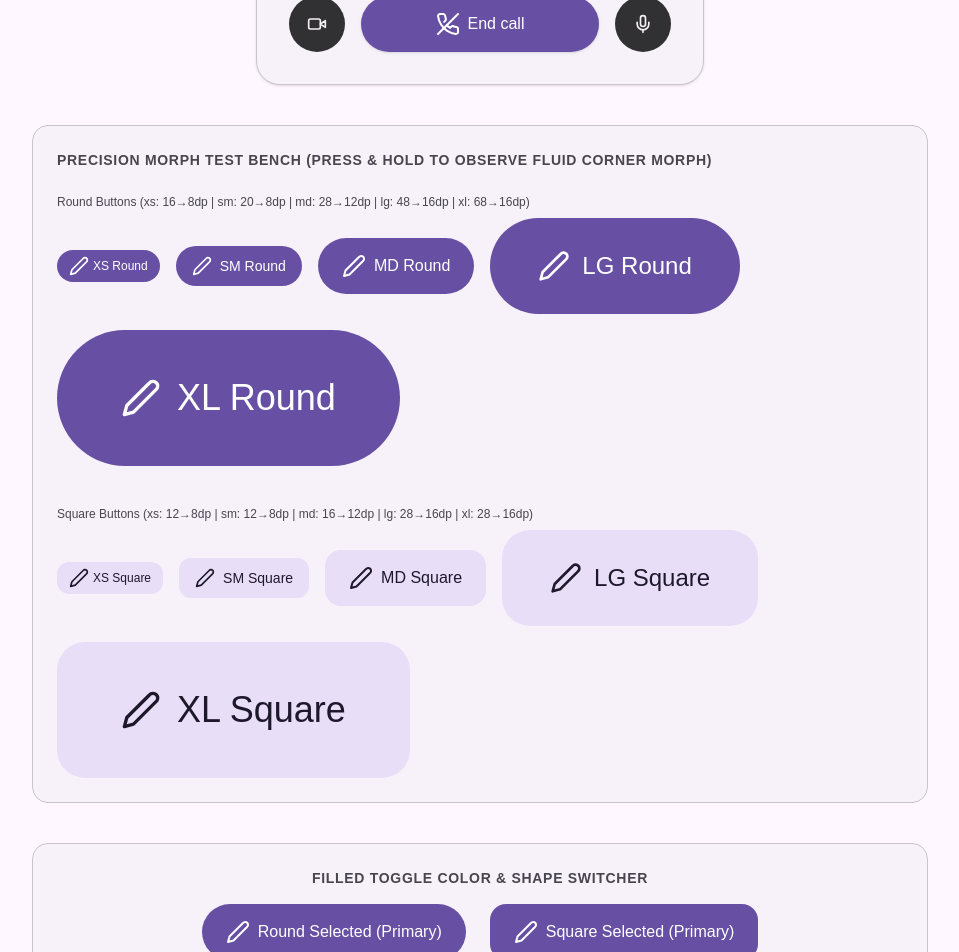
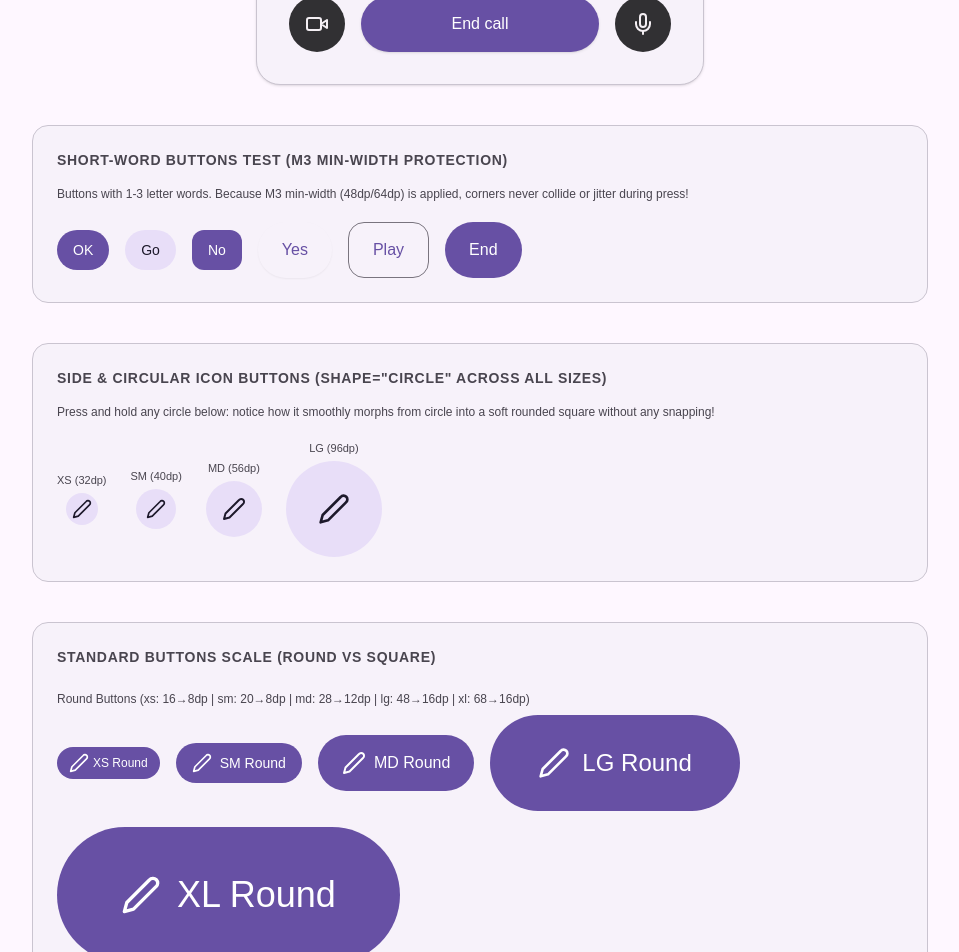
Before and after one commit to Nathan-Mwai/material-3-web, a Next.js app in the folder apps/m3/: page / in a window 1280 px wide. Shown: the part 260-1212 px from the top of the page, without its empty margins (160-1119 px from the left). Built offline with nearby package versions, Linux system fonts and the light colour scheme.

Commit message:
feat: add circle shape variant and min-width constraints to button component

```diff
--- a/apps/m3/app/page.tsx
+++ b/apps/m3/app/page.tsx
@@ -86,10 +86,10 @@ export default function Page() {
       <div className="w-full max-w-4xl flex justify-between items-center pb-4 border-b border-outline-variant">
         <div>
           <h1 className="text-xl font-semibold tracking-tight">
-            Material 3 Button Smooth Morph & Measurements
+            Material 3 Side Icons & Short Words Morph Test
           </h1>
           <p className="text-xs text-on-surface-variant mt-1">
-            Exact numeric border radii (no 9999px clamping). Press and hold to watch the corners fluidly pull inward to compact radii!
+            Circular side icons now use shape="circle" with exact radii. Short words respect M3 min-width to prevent jitter.
           </p>
         </div>
         <Button
@@ -113,37 +113,36 @@ export default function Page() {
         </div>
 
         <div className="flex items-center justify-center gap-4 w-full">
-          {/* Video Toggle */}
+          {/* 1. Video Toggle: Uses shape="circle" size="md" (56px circle: 28dp -> 12dp smooth morph) */}
           <Button
             variant="outlined"
-            shape="round"
+            shape="circle"
+            size="md"
             selected={videoOn}
-            className="size-14 p-0 rounded-full shrink-0"
             onClick={() => setVideoOn((v) => !v)}
             aria-label="Toggle camera"
           >
             <VideoIcon />
           </Button>
 
-          {/* End Call / Rejoin Call */}
+          {/* 2. End Call / Rejoin Call: 56px height, morphs from 28dp -> 12dp smoothly */}
           <Button
             variant="filled"
             shape="round"
             size="md"
             selected={callActive}
             className="flex-1 px-8 text-base shadow-sm"
-            leadingIcon={<PhoneOffIcon />}
             onClick={() => setCallActive((prev) => !prev)}
           >
-            {callActive ? "End call" : "Rejoin call"}
+            {callActive ? "End call" : "Ask to Join"}
           </Button>
 
-          {/* Mic Toggle */}
+          {/* 3. Mic Toggle: Uses shape="circle" size="md" (56px circle: 28dp -> 12dp smooth morph) */}
           <Button
             variant="outlined"
-            shape="round"
+            shape="circle"
+            size="md"
             selected={micOn}
-            className="size-14 p-0 rounded-full shrink-0"
             onClick={() => setMicOn((m) => !m)}
             aria-label="Toggle microphone"
           >
@@ -152,13 +151,69 @@ export default function Page() {
         </div>
       </section>
 
-      {/* Interactive Morph Tester: Round vs Square Across All 5 Sizes */}
+      {/* Short-Word Buttons Test (Testing M3 min-width to verify no jitter) */}
+      <section className="w-full max-w-4xl p-6 rounded-2xl bg-surface-container-low border border-outline-variant flex flex-col gap-4">
+        <h2 className="text-sm font-semibold uppercase tracking-wider text-on-surface-variant">
+          Short-Word Buttons Test (M3 Min-Width Protection)
+        </h2>
+        <p className="text-xs text-on-surface-variant">
+          Buttons with 1-3 letter words. Because M3 min-width (48dp/64dp) is applied, corners never collide or jitter during press!
+        </p>
+        <div className="flex flex-wrap items-center gap-4 mt-1">
+          <Button size="sm" shape="round">OK</Button>
+          <Button size="sm" shape="round" variant="tonal">Go</Button>
+          <Button size="sm" shape="square" variant="filled">No</Button>
+          <Button size="md" shape="round" variant="elevated">Yes</Button>
+          <Button size="md" shape="square" variant="outlined">Play</Button>
+          <Button size="md" shape="round" variant="filled">End</Button>
+        </div>
+      </section>
+
+      {/* Circular Icon Buttons Across All 5 Sizes */}
+      <section className="w-full max-w-4xl p-6 rounded-2xl bg-surface-container-low border border-outline-variant flex flex-col gap-4">
+        <h2 className="text-sm font-semibold uppercase tracking-wider text-on-surface-variant">
+          Side & Circular Icon Buttons (shape="circle" across all sizes)
+        </h2>
+        <p className="text-xs text-on-surface-variant">
+          Press and hold any circle below: notice how it smoothly morphs from circle into a soft rounded square without any snapping!
+        </p>
+        <div className="flex flex-wrap items-center gap-6 mt-1">
+          <div className="flex flex-col items-center gap-1">
+            <span className="text-[11px] text-on-surface-variant">XS (32dp)</span>
+            <Button shape="circle" size="xs" variant="tonal">
+              <EditIcon />
+            </Button>
+          </div>
+
+          <div className="flex flex-col items-center gap-1">
+            <span className="text-[11px] text-on-surface-variant">SM (40dp)</span>
+            <Button shape="circle" size="sm" variant="tonal">
+              <EditIcon />
+            </Button>
+          </div>
+
+          <div className="flex flex-col items-center gap-1">
+            <span className="text-[11px] text-on-surface-variant">MD (56dp)</span>
+            <Button shape="circle" size="md" variant="tonal">
+              <EditIcon />
+            </Button>
+          </div>
+
+          <div className="flex flex-col items-center gap-1">
+            <span className="text-[11px] text-on-surface-variant">LG (96dp)</span>
+            <Button shape="circle" size="lg" variant="tonal">
+              <EditIcon />
+            </Button>
+          </div>
+        </div>
+      </section>
+
+      {/* Precision Morph Test Bench for Standard Buttons */}
       <section className="w-full max-w-4xl p-6 rounded-2xl bg-surface-container-low border border-outline-variant flex flex-col gap-6">
         <h2 className="text-sm font-semibold uppercase tracking-wider text-on-surface-variant">
-          Precision Morph Test Bench (Press & Hold to observe fluid corner morph)
+          Standard Buttons Scale (Round vs Square)
         </h2>
 
-        {/* Round (Family A: Half-Height → Compact Family C) */}
         <div className="flex flex-col gap-2">
           <span className="text-xs text-on-surface-variant font-medium">
             Round Buttons (xs: 16→8dp | sm: 20→8dp | md: 28→12dp | lg: 48→16dp | xl: 68→16dp)
@@ -172,7 +227,6 @@ export default function Page() {
           </div>
         </div>
 
-        {/* Square (Family B: Curved → Compact Family C) */}
         <div className="flex flex-col gap-2 mt-4">
           <span className="text-xs text-on-surface-variant font-medium">
             Square Buttons (xs: 12→8dp | sm: 12→8dp | md: 16→12dp | lg: 28→16dp | xl: 28→16dp)
@@ -186,36 +240,6 @@ export default function Page() {
           </div>
         </div>
       </section>
-
-      {/* Filled Toggle Switcher */}
-      <section className="w-full max-w-4xl p-6 rounded-2xl bg-surface-container-low border border-outline-variant flex flex-col items-center gap-4">
-        <h2 className="text-sm font-semibold uppercase tracking-wider text-on-surface-variant">
-          Filled Toggle Color & Shape Switcher
-        </h2>
-        <div className="flex flex-wrap items-center justify-center gap-6">
-          <Button
-            variant="filled"
-            shape="round"
-            size="md"
-            selected={filledToggle}
-            leadingIcon={<EditIcon />}
-            onClick={() => setFilledToggle((prev) => !prev)}
-          >
-            {filledToggle ? "Round Selected (Primary)" : "Round Unselected (Surface)"}
-          </Button>
-
-          <Button
-            variant="filled"
-            shape="square"
-            size="md"
-            selected={filledToggle}
-            leadingIcon={<EditIcon />}
-            onClick={() => setFilledToggle((prev) => !prev)}
-          >
-            {filledToggle ? "Square Selected (Primary)" : "Square Unselected (Surface)"}
-          </Button>
-        </div>
-      </section>
     </main>
   );
 }
--- a/apps/m3/registry/material-v1/ui/button.tsx
+++ b/apps/m3/registry/material-v1/ui/button.tsx
@@ -5,9 +5,9 @@ import * as React from "react";
 
 export const buttonVariants = cva(
   [
-    // Base layout, interactive behavior, and accessible touch target
+    // Base layout, interactive behavior, GPU compositing, and accessible touch target
     "relative inline-flex items-center justify-center shrink-0 select-none",
-    "font-medium whitespace-nowrap outline-none cursor-pointer",
+    "font-medium whitespace-nowrap outline-none cursor-pointer transform-gpu",
     // Fluid shape morph transition: 500ms release, 300ms press compression
     "transition-[border-radius,transform,box-shadow,background-color,color,opacity] duration-500 ease-out active:duration-300 active:scale-[0.98]",
     // Accessible touch target (48x48px min)
@@ -31,6 +31,7 @@ export const buttonVariants = cva(
       shape: {
         round: "",
         square: "",
+        circle: "aspect-square p-0 min-w-0",
       },
       size: {
         // Size dimensions, padding, icon sizing, and Family C compact pressed morph
@@ -48,19 +49,26 @@ export const buttonVariants = cva(
     },
 
     compoundVariants: [
-      // Family A: Exact half-height resting radii (replaces 9999px so transitions animate without browser clamping)
-      { shape: "round", size: "xs", className: "rounded-[16px]" },
-      { shape: "round", size: "sm", className: "rounded-[20px]" },
-      { shape: "round", size: "md", className: "rounded-[28px]" },
-      { shape: "round", size: "lg", className: "rounded-[48px]" },
-      { shape: "round", size: "xl", className: "rounded-[68px]" },
+      // Family A: Round buttons with M3 min-width (prevents corner overlap calculation on short words)
+      { shape: "round", size: "xs", className: "rounded-[16px] min-w-[48px]" },
+      { shape: "round", size: "sm", className: "rounded-[20px] min-w-[48px]" },
+      { shape: "round", size: "md", className: "rounded-[28px] min-w-[64px]" },
+      { shape: "round", size: "lg", className: "rounded-[48px] min-w-[96px]" },
+      { shape: "round", size: "xl", className: "rounded-[68px] min-w-[128px]" },
 
-      // Family B: Square button subtle resting radii mapped to container height
-      { shape: "square", size: "xs", className: "rounded-[12px]" },
-      { shape: "square", size: "sm", className: "rounded-[12px]" },
-      { shape: "square", size: "md", className: "rounded-[16px]" },
-      { shape: "square", size: "lg", className: "rounded-[28px]" },
-      { shape: "square", size: "xl", className: "rounded-[28px]" },
+      // Family B: Square buttons with subtle curved resting radii
+      { shape: "square", size: "xs", className: "rounded-[12px] min-w-[48px]" },
+      { shape: "square", size: "sm", className: "rounded-[12px] min-w-[48px]" },
+      { shape: "square", size: "md", className: "rounded-[16px] min-w-[64px]" },
+      { shape: "square", size: "lg", className: "rounded-[28px] min-w-[96px]" },
+      { shape: "square", size: "xl", className: "rounded-[28px] min-w-[128px]" },
+
+      // Circle shape: Exact half-dimension radii for circular icon buttons
+      { shape: "circle", size: "xs", className: "w-8 rounded-[16px]" },
+      { shape: "circle", size: "sm", className: "w-10 rounded-[20px]" },
+      { shape: "circle", size: "md", className: "w-14 rounded-[28px]" },
+      { shape: "circle", size: "lg", className: "w-24 rounded-[48px]" },
+      { shape: "circle", size: "xl", className: "w-[136px] rounded-[68px]" },
 
       // Row A: Elevated button (Level 1 elevation at rest, Level 2 on hover, Level 1 on press)
       {
```
